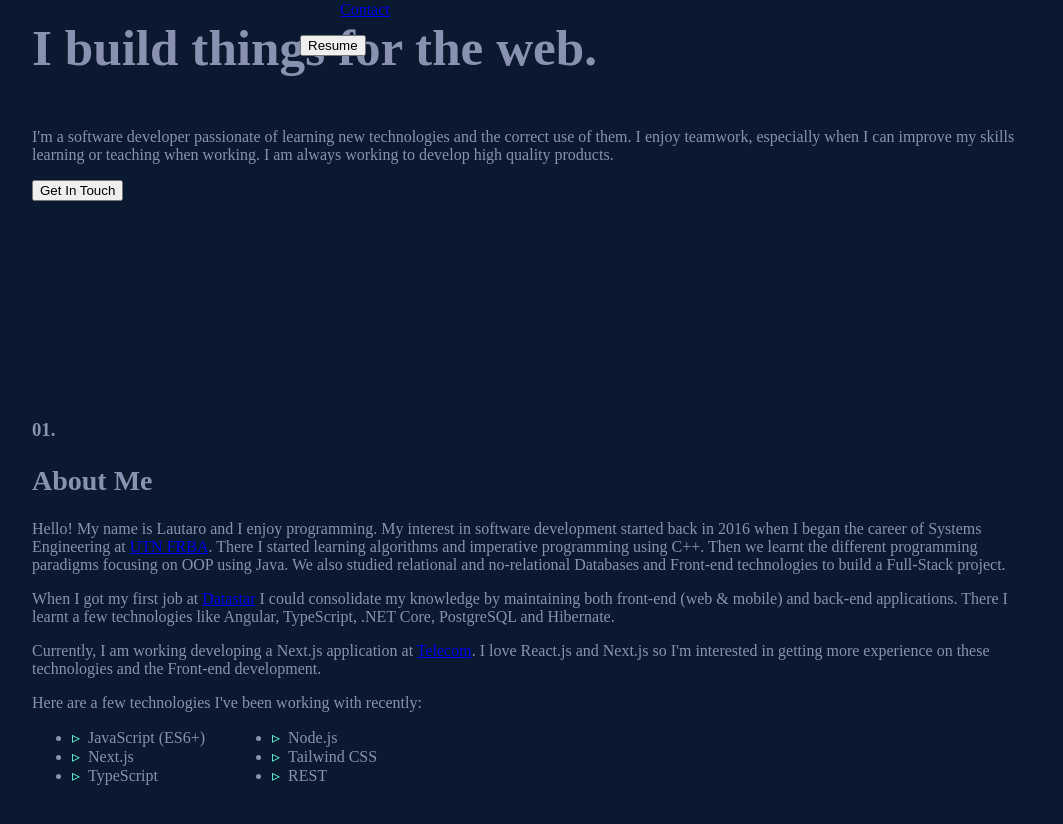
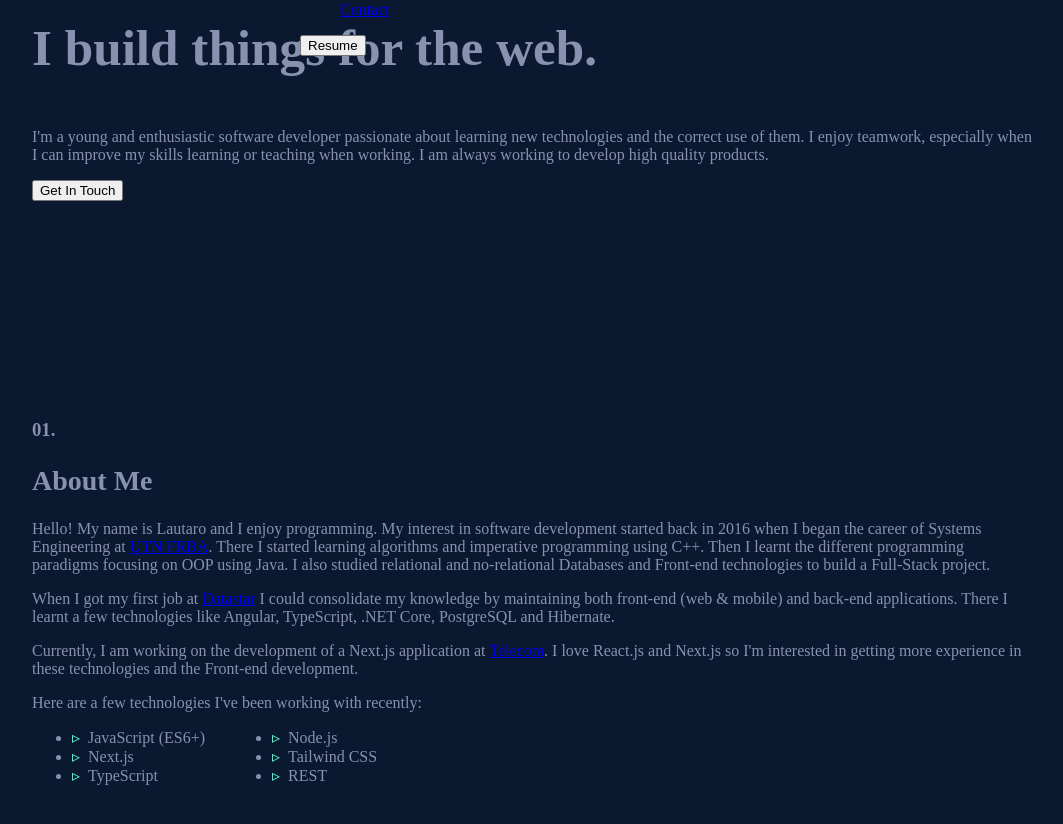
Before and after one commit to lausoffici/portfolio, a Next.js app: page / in a window 1280 px wide. Shown: the part 360-1184 px from the top of the page, without its empty margins (108-1171 px from the left). Built offline with nearby package versions, Linux system fonts and the light colour scheme.

Commit message:
update texts

```diff
--- a/sections/About.jsx
+++ b/sections/About.jsx
@@ -29,8 +29,8 @@ const About = () => (
         software development started back in 2016 when I began the career of
         Systems Engineering at{' '}
         <Link href="https://frba.utn.edu.ar/">UTN FRBA</Link>. There I started
-        learning algorithms and imperative programming using C++. Then we learnt
-        the different programming paradigms focusing on OOP using Java. We also
+        learning algorithms and imperative programming using C++. Then I learnt
+        the different programming paradigms focusing on OOP using Java. I also
         studied relational and no-relational Databases and Front-end
         technologies to build a Full-Stack project.
       </p>
@@ -42,10 +42,10 @@ const About = () => (
         TypeScript, .NET Core, PostgreSQL and Hibernate.
       </p>
       <p className="mb-4">
-        Currently, I am working developing a Next.js application at{' '}
+        Currently, I am working on the development of a Next.js application at{' '}
         <Link href="https://institucional.telecom.com.ar/">Telecom</Link>. I
         love React.js and Next.js so I&apos;m interested in getting more
-        experience on these technologies and the Front-end development.
+        experience in these technologies and the Front-end development.
       </p>
       <p>Here are a few technologies I&#39;ve been working with recently:</p>
       <ul className="styled skills-list font-mono text-sm mt-6">
--- a/sections/Hero.jsx
+++ b/sections/Hero.jsx
@@ -8,10 +8,10 @@ const Hero = () => (
       <h3 className="big-heading">I build things for the web.</h3>
     </div>
     <p className="text-lg max-w-[500px] mb-12">
-      I&apos;m a software developer passionate of learning new technologies and
-      the correct use of them. I enjoy teamwork, especially when I can improve
-      my skills learning or teaching when working. I am always working to
-      develop high quality products.
+      I&apos;m a young and enthusiastic software developer passionate about
+      learning new technologies and the correct use of them. I enjoy teamwork,
+      especially when I can improve my skills learning or teaching when working.
+      I am always working to develop high quality products.
     </p>
     <a href="mailto:lautarosoffici@gmail.com">
       <Button className="font-mono px-7 py-4">Get In Touch</Button>
```
